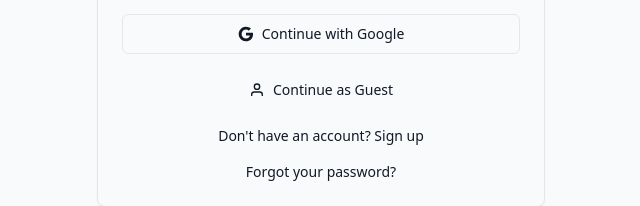
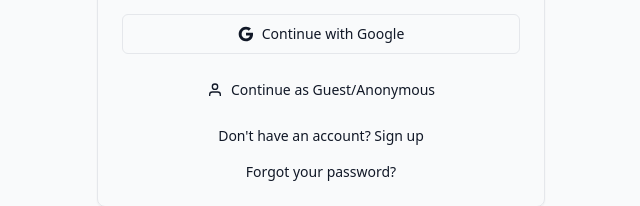
Before and after one commit to imthezoro/crediTask, a Next.js app: page /auth/signin in a window 1280 px wide. Shown: the part 524-730 px from the top of the page, without its empty margins (319-959 px from the left). Built offline with nearby package versions, Linux system fonts and the light colour scheme; no server answers.

Commit message:
rename to guest /anonymous

```diff
--- a/components/auth/login-form.tsx
+++ b/components/auth/login-form.tsx
@@ -203,7 +203,7 @@ export function LoginForm() {
             <path d="M20 21v-2a4 4 0 0 0-4-4H8a4 4 0 0 0-4 4v2"/>
             <circle cx="12" cy="7" r="4"/>
           </svg>
-          Continue as Guest
+          Continue as Guest/Anonymous
         </Button>
 
         <div className="text-center text-sm">
```
